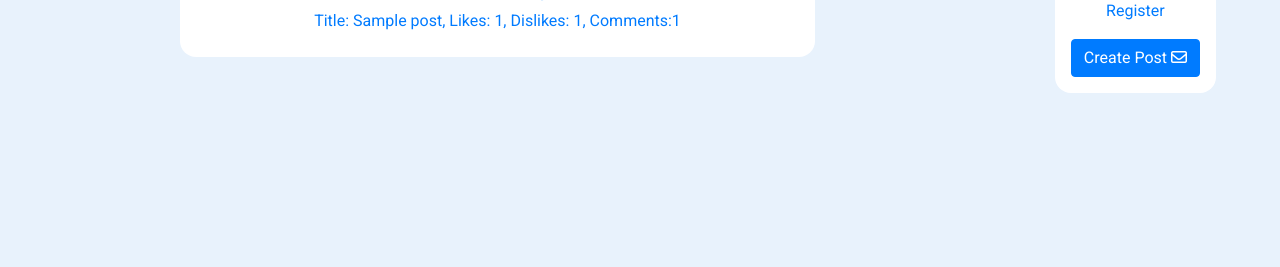
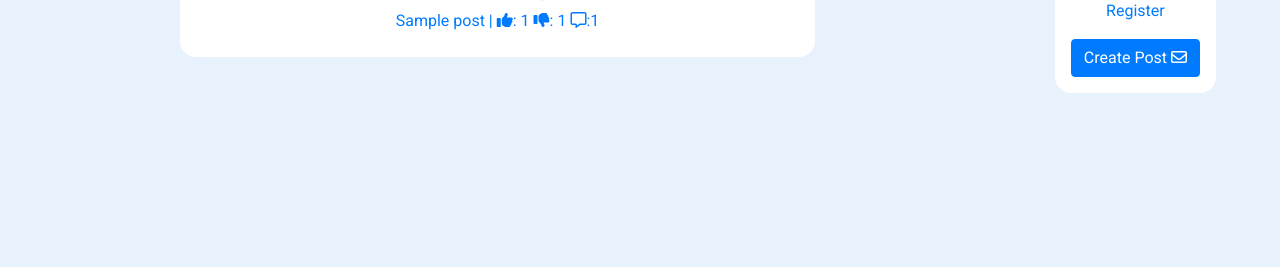
Before and after one commit to Code-Institute-Submissions/FRNBDN-project4_FebResub, a Django app: a page that uses templates/user.html in a window 1280 px wide. Shown: the part 153-420 px from the top of the page. Run offline with Django 4.2, Linux system fonts and the light colour scheme; tables that the repository leaves empty hold one stand-in row (values such as "Sample post"); some libraries are stand-ins or nearby versions.

Commit message:
update post history format on user.html

```diff
--- a/templates/user.html
+++ b/templates/user.html
@@ -46,7 +46,9 @@
           {% for post in posts %}
           <div>
             <a href="{% url 'post_detail' post.slug %}">
-              Title: {{post.title}}, Likes: {{post.number_of_likes}}, Dislikes: {{post.number_of_dislikes}}, Comments:{{post.comments.count}}
+              {{post.title}} | <i class="fa-solid fa-thumbs-up"></i>: {{post.number_of_likes}}
+                <i class="fa-solid fa-thumbs-down"></i>: {{post.number_of_dislikes}}
+                  <i class="fa-regular fa-message"></i>:{{post.comments.count}}
             </a>
           </div>
           {% endfor %}
```
